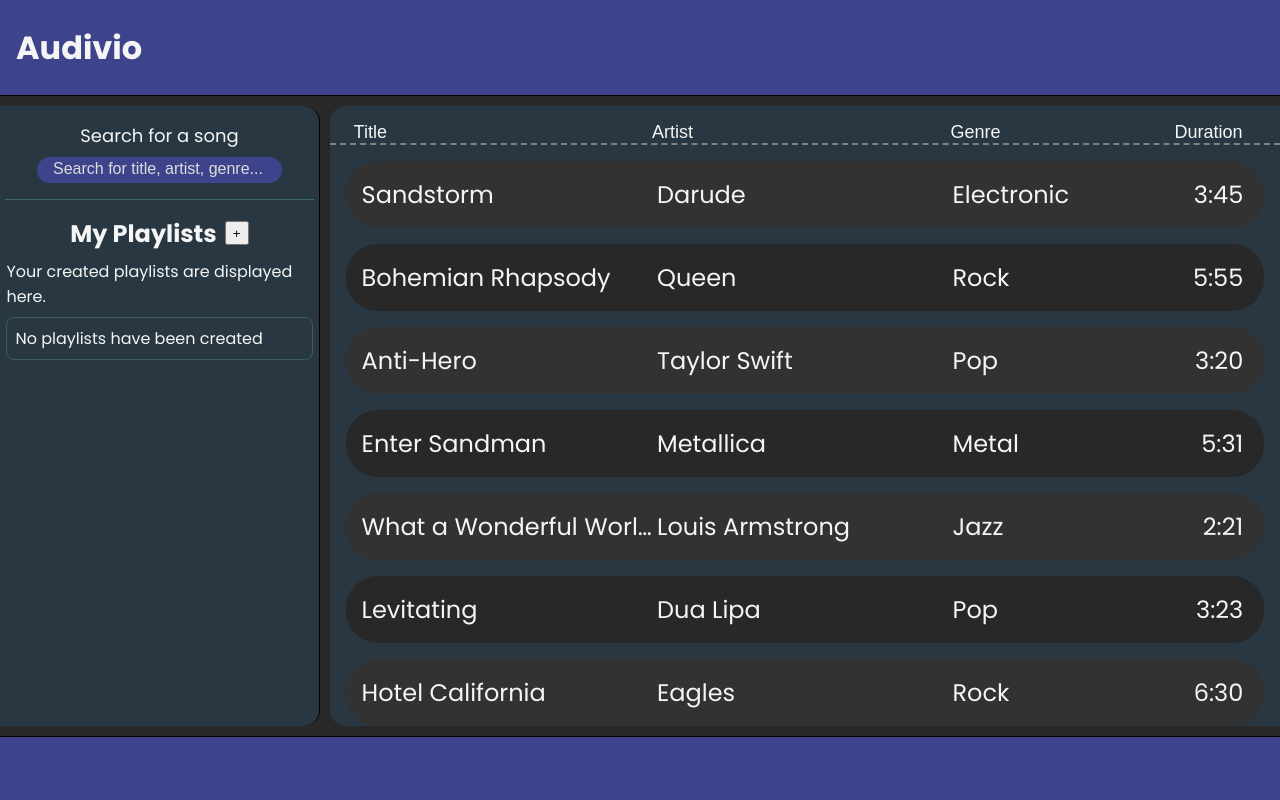
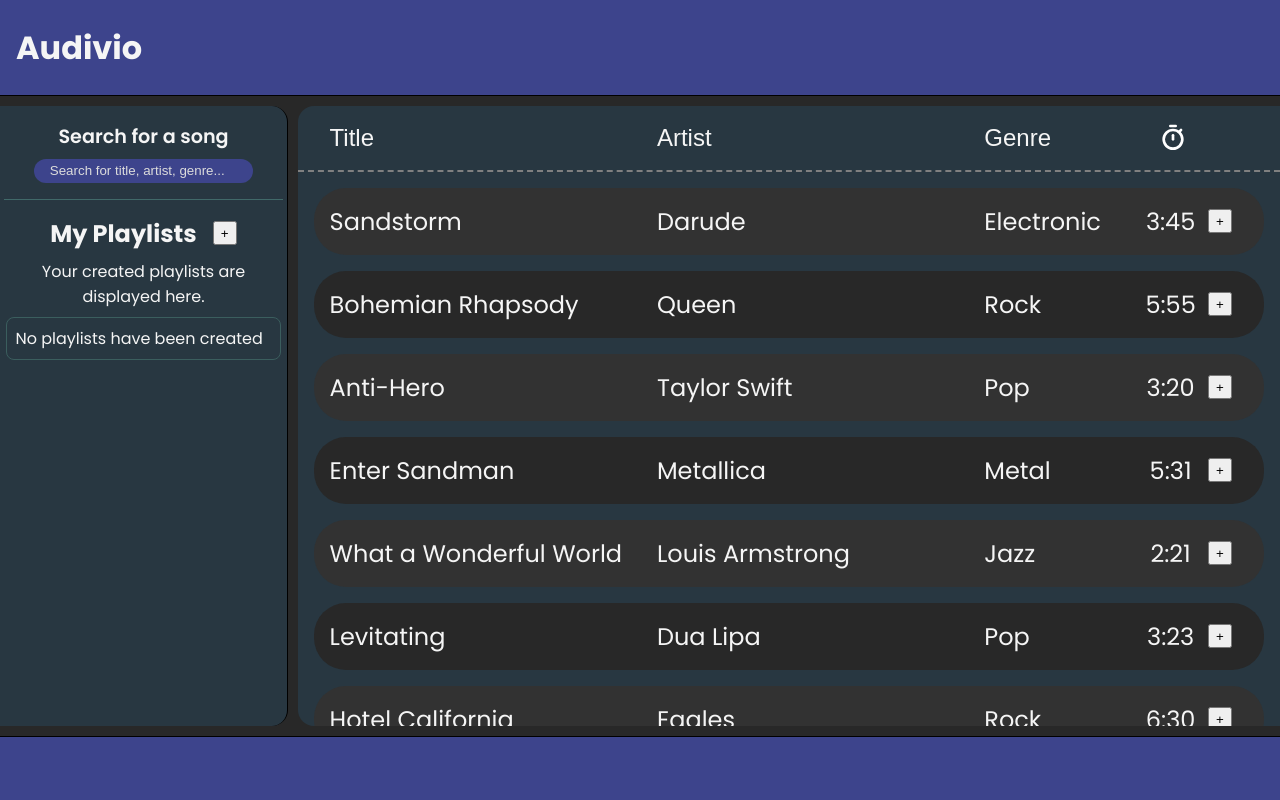
Before and after one commit to Hansturismo/assignment-3, a plain HTML site: page index.html in a window 1280 px wide. Drawn offline with Linux system fonts and the light colour scheme.

Commit message:
more work on playlist functionality. playlists are saved, they get visually updated to the playlist list and the only thing missing is pushing the track objects into the playlists.

```diff
--- a/css/content.css
+++ b/css/content.css
@@ -31,18 +31,28 @@
 
 .content__results-header {
     display: grid;
-    grid-template-columns: repeat(2, minmax(100px, 1fr)) minmax(50px, 0.55fr) minmax(50px, 0.5fr);
+    grid-template-columns: repeat(2, minmax(100px, 1fr)) minmax(50px, 0.5fr) 50px 50px;
+    grid-template-rows: 2rem;
     border-bottom: 2px dashed gray;
-    padding: 1rem 1rem 0 1.5rem;
+    padding: 1rem 2rem;
+    max-height:;
 }
-.content__results-header button:last-child {
+.content__results-header button:nth-child(4) {
+    justify-self: center;
+    /* margin-right: 1.6rem; */
+}
+
+.track__button--add-to-playlist {
+    width: 1.5rem;
+    height: 1.5rem;
     justify-self: right;
-    margin-right: 1.6rem;
+    align-self: center;
+    margin-right: 1rem;
 }
 
 .track {
     display: grid;
-    grid-template-columns: repeat(2, minmax(100px, 1fr)) minmax(50px, 0.5fr) minmax(50px, 0.5fr);
+    grid-template-columns: repeat(2, minmax(100px, 1fr)) minmax(50px, 0.5fr) 50px 50px;
     border-radius: 2rem;
     background-color: var(--track-color-dark);
     font-size: var(--font-size-large);
@@ -60,28 +70,39 @@
     overflow: hidden;
     text-overflow: ellipsis;
 }
+
 .track p:last-child {
     justify-self: right;
+}
+
+.track__duration {
+    justify-self: center;
+}
+
+.track__duration--icon {
+    width: 100%;
+    height: 100%;
 }
 
 #sortByTitle,
 #sortByArtist,
 #sortByGenre {
     color: var(--font-color);
+    font-size: var(--font-size-large);
     background-color: transparent;
-    font-size: large;
     border: none;
     text-align: left;
-    max-width: 4rem;
+    max-width: 6rem;
 }
 
 #sortByDuration {
     color: var(--font-color);
+    font-size: var(--font-size-large);
     background-color: transparent;
-    font-size: large;
     border: none;
-    text-align: right;
-    max-width: 4rem;
+    text-align: center;
+    justify-self: center;
+    max-width: 6rem;
 }
 
 #sortByTitle:active,
@@ -89,12 +110,20 @@
 #sortByGenre:active {
     color: var(--font-color);
     background-color: transparent;
-    font-size: medium;
+    font-size: large;
     border: none;
 }
 
 .content__no-results {
     font-size: large;
+}
+@media (max-width: 1200px) {
+    .track__title,
+    .track__artist,
+    .track__genre,
+    .track__duration {
+        font-size: var(--font-size-medium);
+    }
 }
 
 @media (max-width: 800px) {
@@ -107,7 +136,7 @@
     }
     .content__results-header {
         display: grid;
-        grid-template-columns: minmax(100px, 1fr) minmax(50px, 0.4fr) minmax(50px, 0.3fr);
+        grid-template-columns: minmax(100px, 1fr) minmax(50px, 0.4fr) minmax(50px, 0.1fr) 50px;
     }
     .content__results-header button:nth-child(2) {
         display: none;
@@ -120,7 +149,7 @@
 
     .track {
         display: grid;
-        grid-template-columns: minmax(100px, 1fr) minmax(auto, 0.4fr) minmax(50px, 0.1fr);
+        grid-template-columns: minmax(100px, 1fr) minmax(auto, 0.4fr) minmax(50px, 0.1fr) 50px;
         font-size: var(--font-size-medium);
         margin-top: 1rem;
     }
@@ -147,7 +176,16 @@
         grid-row: span 2;
         align-self: center;
     }
+
+    .track__button--add-to-playlist {
+        grid-row: span 2;
+        align-self: center;
+    }
+
+    #sortByTitle,
+    #sortByArtist,
+    #sortByGenre,
+    #sortByDuration {
+        font-size: var(--font-size-medium);
+    }
 }
-/* .track p:nth-child(3) {
-        display: none;
-    } */
--- a/css/footer.css
+++ b/css/footer.css
@@ -12,6 +12,7 @@ footer {
     z-index: 6;
 }
 
+
 @media (max-width: 800px) {
     footer {
         display: flex;
--- a/css/playlists.css
+++ b/css/playlists.css
@@ -1,26 +1,41 @@
 .playlists {
     display: flex;
     flex: 0 1 auto;
+    flex-direction: column;
     padding: 1rem 0.4rem;
-    flex-direction: column;
     gap: 0.5rem;
 }
 
-.playlists-title {
+.playlists__container {
     display: flex;
+    flex-direction: column;
     justify-content: center;
     align-items: center;
     flex-direction: row;
     gap: 0.5rem;
     flex-wrap: wrap;
+    font-size: var(--font-size-medium);
 }
 
-.playlists-title button {
+.playlists__container p {
+    text-align: center;
+}
+
+.playlists__header {
+    display: flex;
+    flex-direction: row;
+    width: 100%;
+    gap: 1rem;
+    justify-content: center;
+}
+
+.playlists__header button {
     width: 1.5rem;
     height: 1.5rem;
+    align-self: center;
 }
 
-.playlists-list {
+.playlists__list {
     display: grid;
     grid-template-rows: repeat(auto, 100px);
     grid-gap: 0.6rem;
@@ -71,9 +86,14 @@
         position: absolute;
         transform: translateY(0);
         height: 100%;
+        width: 100%;
         transition: transform 300ms ease;
+        border-radius: 1rem 1rem 1rem 1rem;
         background-color: var(--content-bg-color);
         color: var(--font-color);
+    }
+    .playlists__container {
+        flex-direction: column;
     }
 
     .playlists__creation {
@@ -95,7 +115,11 @@
     .playlists__creation form {
         display: flex;
         flex-direction: column;
-        justify-content: center;
+        justify-content: space-evenly;
+    }
+
+    .playlists__creation label {
+        text-align: center;
     }
 
     .playlists__creation input {
@@ -108,7 +132,15 @@
         font-size: large;
     }
 
-    .playlists__creation label {
+    .playlists__creation button {
+        width: 4rem;
+        height: 2rem;
+        border-radius: 2rem;
+        border: solid white 2px;
+        align-self: center;
+    }
+
+    .playlists__no-results {
         text-align: center;
     }
 
@@ -119,8 +151,4 @@
     #openPlaylistsButton {
         display: block;
     }
-
-    #openPlaylistsButton:active {
-        background-color: lightgray;
-    }
 }
--- a/css/searchbar.css
+++ b/css/searchbar.css
@@ -8,7 +8,12 @@
     gap: 0.5rem;
     height: 15%;
     padding: 1rem 0.4rem;
-    font-size: large;
+    font-size: larger;
+}
+
+.searchbar > label {
+    font-weight: 600;
+    font-size: font-size: var(--font-size-medium);
 }
 
 #searchInputDesktop {
@@ -24,8 +29,11 @@
 }
 #searchInputDesktop::placeholder {
     color: var(--placeholder-font-color);
-    font-size: var(--font-size-medium);
+    font-size: var(--font-size-);
     /* text-align: center; */
+}
+#searchInputDesktop:focus::placeholder {
+    opacity: 0;
 }
 
 /* Hide the mobile searchbar by default */
@@ -53,7 +61,12 @@
     opacity: 0;
 }
 
-#openPlaylistsButton,
+
+/* Makes sure search menu on mobile is removed from DOM on desktop */
+#searchMenuMobile {
+    display: none;
+}
+
 #openSearchPromptButton {
     display: none;
     width: 100px;
@@ -62,10 +75,6 @@
     border-radius: 2rem;
     border: solid white 2px;
     z-index: 6;
-}
-/* Makes sure search menu on mobile is removed from DOM on desktop */
-#searchMenuMobile {
-    display: none;
 }
 
 @media (max-width: 800px) {
@@ -93,6 +102,7 @@
 
     .searchbar--hide {
         transform: translateY(150%);
+
     }
 
     .searchbar > label {
@@ -104,13 +114,8 @@
         padding: 0 1rem 0 1rem;
     }
 
-    #openPlaylistsButton,
     #openSearchPromptButton {
         display: block;
     }
 
-    #openPlaylistsButton:active,
-    #openSearchPromptButton:active {
-        background-color: lightgray;
-    }
 }
--- a/css/sidebar.css
+++ b/css/sidebar.css
@@ -1,8 +1,8 @@
 .sidebar {
     display: flex;
     flex-direction: column;
-    min-width: 18rem;
-    max-width: 20rem;
+    min-width: 14rem;
+    max-width: 18rem;
     flex: 0 1 auto;
     background-color: var(--sidebar-bg-color);
     color: var(--font-color);
--- a/index.html
+++ b/index.html
@@ -41,13 +41,15 @@
                 <div class="sidebar__divider"></div>
                 <!-- Playlists for desktop -->
                 <div class="playlists" id="playlistDesktop">
-                    <div class="playlists-title">
-                        <h2>My Playlists</h2>
-                        <button title="Create playlist" id="createPlaylistButtonDesktop">+</button>
+                    <div class="playlists__container">
+                        <div class="playlists__header">
+                            <h2>My Playlists</h2>
+                            <button title="Create playlist" id="createPlaylistButtonDesktop" aria-label="Create playlist" >+</button>
+                        </div>
                         <p>Your created playlists are displayed here.</p>
                     </div>
                     <!-- Playlists populated by locally stored array -->
-                    <div class="playlists-list">
+                    <div class="playlists__list">
                     </div>
                 </div>
                 <div class="playlists__creation playlists--hide" id="createPlaylistDesktop"></div>
@@ -56,28 +58,39 @@
                 <div class="content__results">
                     <div class="content__results-header">
                         <!-- Buttons to sort results and to act as a table head -->
-                        <button id="sortByTitle" title="Click to sort">Title</button>
-                        <button id="sortByArtist" title="Click to sort">Artist</button>
-                        <button id="sortByGenre" title="Click to sort">Genre</button>
-                        <button id="sortByDuration">Duration</button>
+                        <button id="sortByTitle" title="Click to sort" aria-label="Sort, title">Title</button>
+                        <button id="sortByArtist" title="Click to sort" aria-label="Sort, artist">Artist</button>
+                        <button id="sortByGenre" title="Click to sort" aria-label="Sort, genre">Genre</button>
+                        <button id="sortByDuration">
+                            <img src="./assets/icons/timer-svgrepo-com.svg" class="track__duration--icon"></img>
+                        </button>
+                        <div></div>
                     </div>
                     <div class="content__results-container"></div>
+                    <div class="playlist-selector">
+                        <div class="playlist-selector__backdrop"></div>
+                        <div class="playlist-selector__"
+                        <button id="" title="Cancel" aria-label="Cancel adding to playlist action"></button>
+                    </div>
                 </div>
                 <!-- Playlists for mobile -->
                 <div class="playlists playlists--hide" id="playlistsMobile">
-                    <div class="playlists-title">
-                        <h2>My Playlists</h2>
-                        <button title="Create playlist" id="createPlaylistButtonMobile">+</button>
+                    <div class="playlists__container">
+                        <div class="playlists__header">
+                            <h2>My Playlists</h2>
+                            <button title="Create playlist" id="createPlaylistButtonMobile" aria-label="Create playlist">+</button>
+                        </div>
                         <p>Your created playlists are displayed here.</p>
                     </div>
                     <!-- Playlists populated by locally stored array -->
-                    <div class="playlists-list">
+                    <div class="playlists__list">
                     </div>
                 </div>
                 <div class="playlists__creation playlists--hide" id="createPlaylistMobile">
-                    <form id="playlistCreationForm">
+                    <form id="playlistCreationForm" inert>
                         <label for="playlistName">Playlist name</label>
                         <input type="text" name="playlistName" id="playlistName"/>
+                        <button type="submit" form="createPlaylistMobile" value="Submit">Add</button>
                     </form>
                 </div>
                 <div class="searchbar searchbar--hide" id="searchMenuMobile">
@@ -86,6 +99,7 @@
                         name="searchInputMobile"
                         id="searchInputMobile"
                         placeholder="Search for title, artist, genre..."
+                        inert
                     />
                 </div>
             </div>
--- a/js/app.js
+++ b/js/app.js
@@ -11,8 +11,6 @@ const sortByGenre = document.querySelector("#sortByGenre");
 
 // Search input on desktop
 searchInputDesktop.addEventListener("input", search);
-// Create playlist on desktop
-createPlaylistButtonDesktop.addEventListener("click", createPlaylist);
 
 // Mobile buttons
 const playlistsMobileButton = document.querySelector("#openPlaylistsButton");
@@ -34,3 +32,5 @@ playlistsMobileButton.addEventListener("click", showPlaylistsMobile);
 renderSearchResults(songs);
 
 renderPlaylists(playlistArray);
+
+// renderSelectedPlaylist()
--- a/js/rendering.js
+++ b/js/rendering.js
@@ -29,8 +29,16 @@ function renderSearchResults(array) {
         const duration = document.createElement("p");
         duration.classList.add("track__duration");
         duration.textContent = numberToMinutesSeconds(array[i].duration);
+        const addToPlaylist = document.createElement("button")
+        addToPlaylist.classList.add("track__button--add-to-playlist")
+        addToPlaylist.title = "Add to playlist..."
+        addToPlaylist.textContent = " + "
+        addToPlaylist.addEventListener("click", () => {
+            console.log(array[i]);
+
+        })
         // Append the details to the song(div) element
-        song.append(title, artist, genre, duration);
+        song.append(title, artist, genre, duration, addToPlaylist);
         song.classList.add("track");
         // Appends the song(div) element to the resultsContainer element
         resultsContainer.append(song);
@@ -98,9 +106,8 @@ function showPlaylistsMobile() {
     playlistsMobile.classList.toggle("playlists--hide");
 }
 
-const playlistContainer = document.querySelectorAll(".playlists-list");
+const playlistContainer = document.querySelectorAll(".playlists__list");
 function renderPlaylists(array) {
-    console.log(array);
     clearPlaylists;
     if (array.length == 0) {
         playlistContainer.forEach((playlistNode) => {
@@ -134,3 +141,7 @@ function clearPlaylists() {
         noResults.remove();
     }
 }
+
+// function renderSelectedPlaylist() {
+
+// }
```
Also changed, not shown: assets/icons/timer-svgrepo-com.svg (added).
